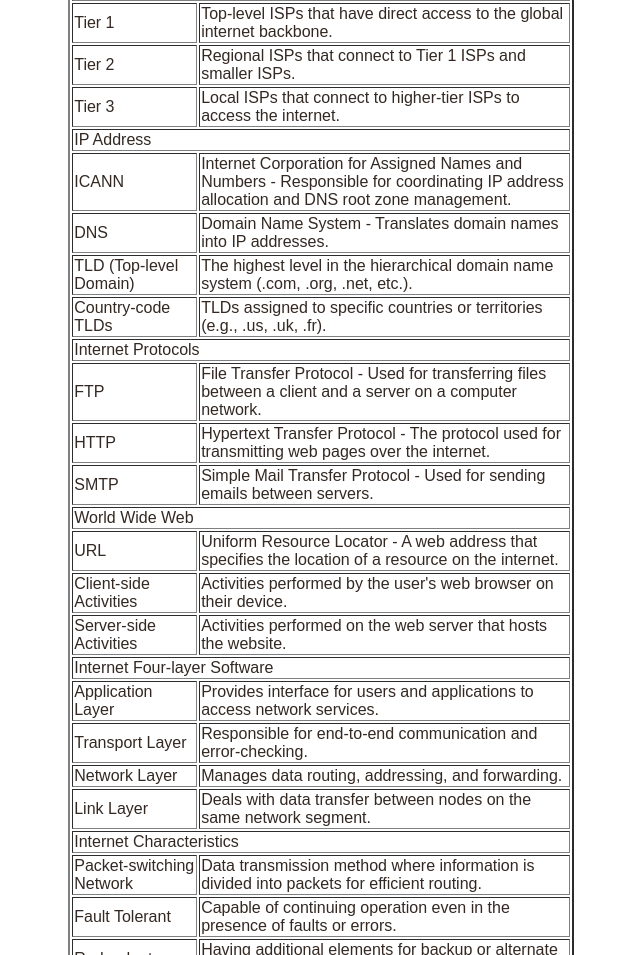
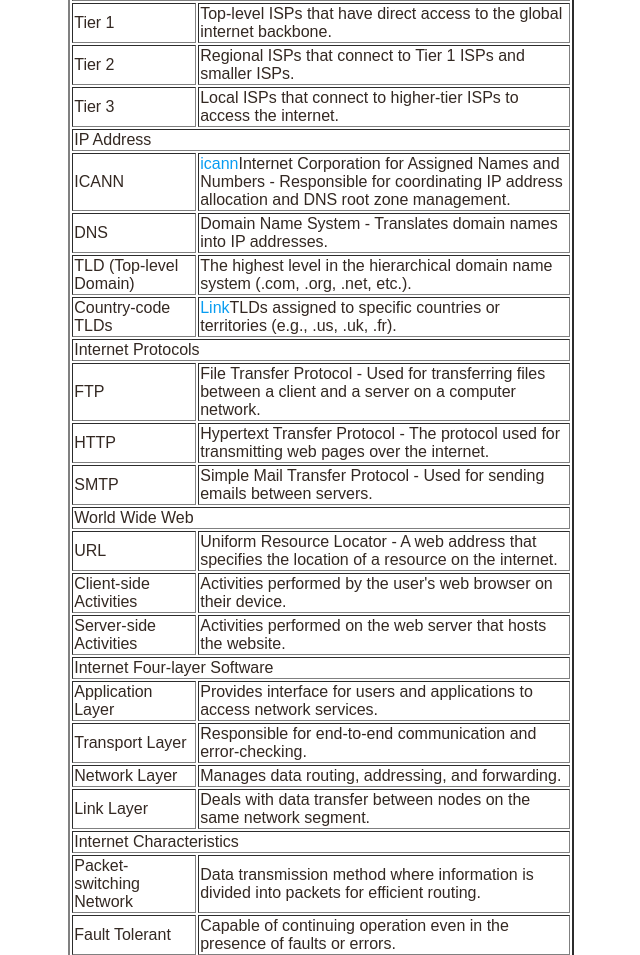
Before and after one commit to hannahanderson-pvcc/hannahanderson-pvcc.github.io, a plain HTML site: page ch4network.html in a window 1280 px wide. Shown: the part 963-1918 px from the top of the page, without its empty margins (319-959 px from the left). Drawn offline with Linux system fonts and the light colour scheme.

Commit message:
Update ch4network.html

```diff
--- a/ch4network.html
+++ b/ch4network.html
@@ -121,7 +121,7 @@
         </tr>
         <tr>
             <td>ICANN</td>
-            <td>Internet Corporation for Assigned Names and Numbers - Responsible for coordinating IP address allocation and DNS root zone management.</td>
+            <td><a href="https://www.icann.org">icann</a>Internet Corporation for Assigned Names and Numbers - Responsible for coordinating IP address allocation and DNS root zone management.</td>
         </tr>
         <tr>
             <td>DNS</td>
@@ -133,7 +133,7 @@
         </tr>
         <tr>
             <td>Country-code TLDs</td>
-            <td>TLDs assigned to specific countries or territories (e.g., .us, .uk, .fr).</td>
+            <td><a href="https://www.worldstandards.eu/other/tlds/">Link</a>TLDs assigned to specific countries or territories (e.g., .us, .uk, .fr).</td>
         </tr>
         <tr>
             <td colspan="2">Internet Protocols</td>
```
